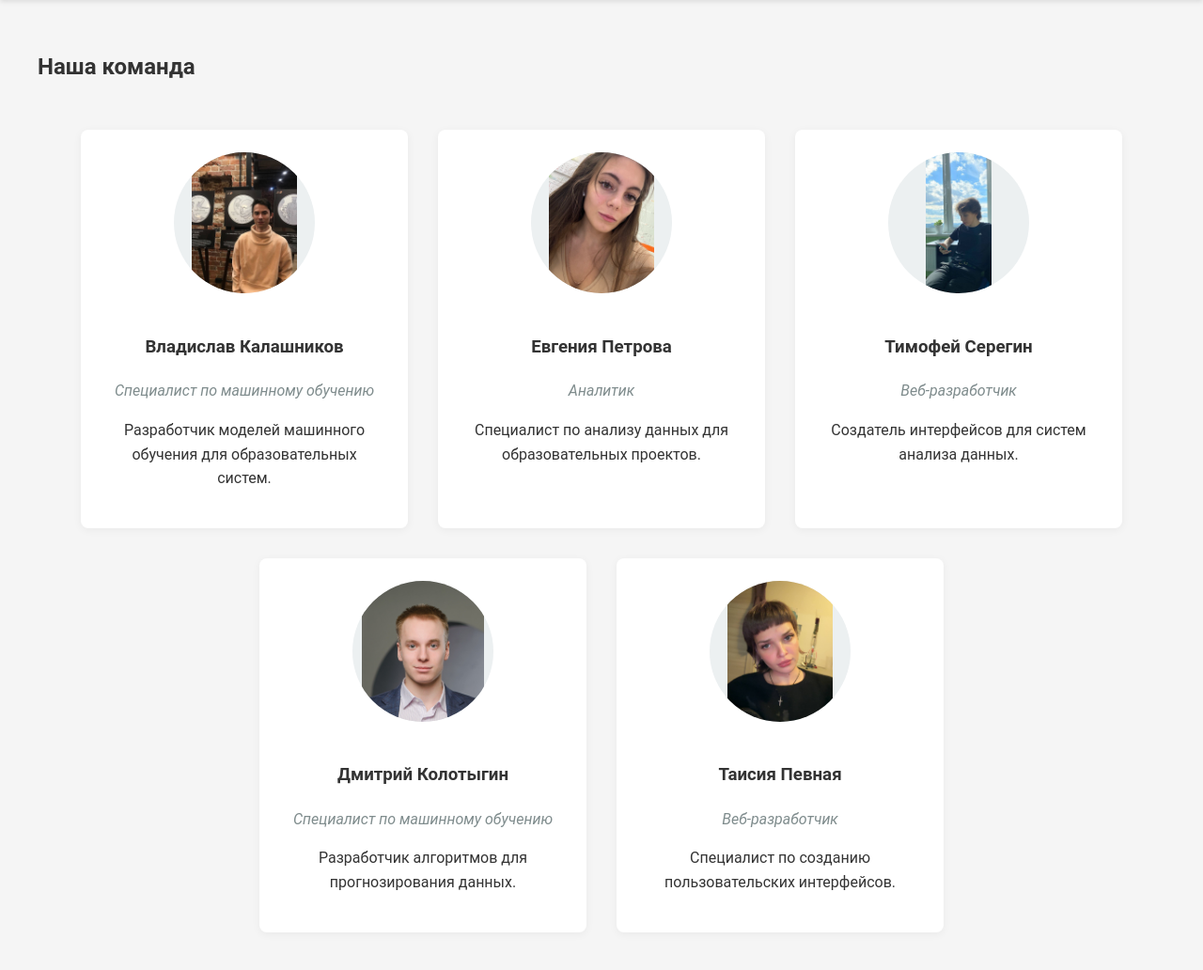
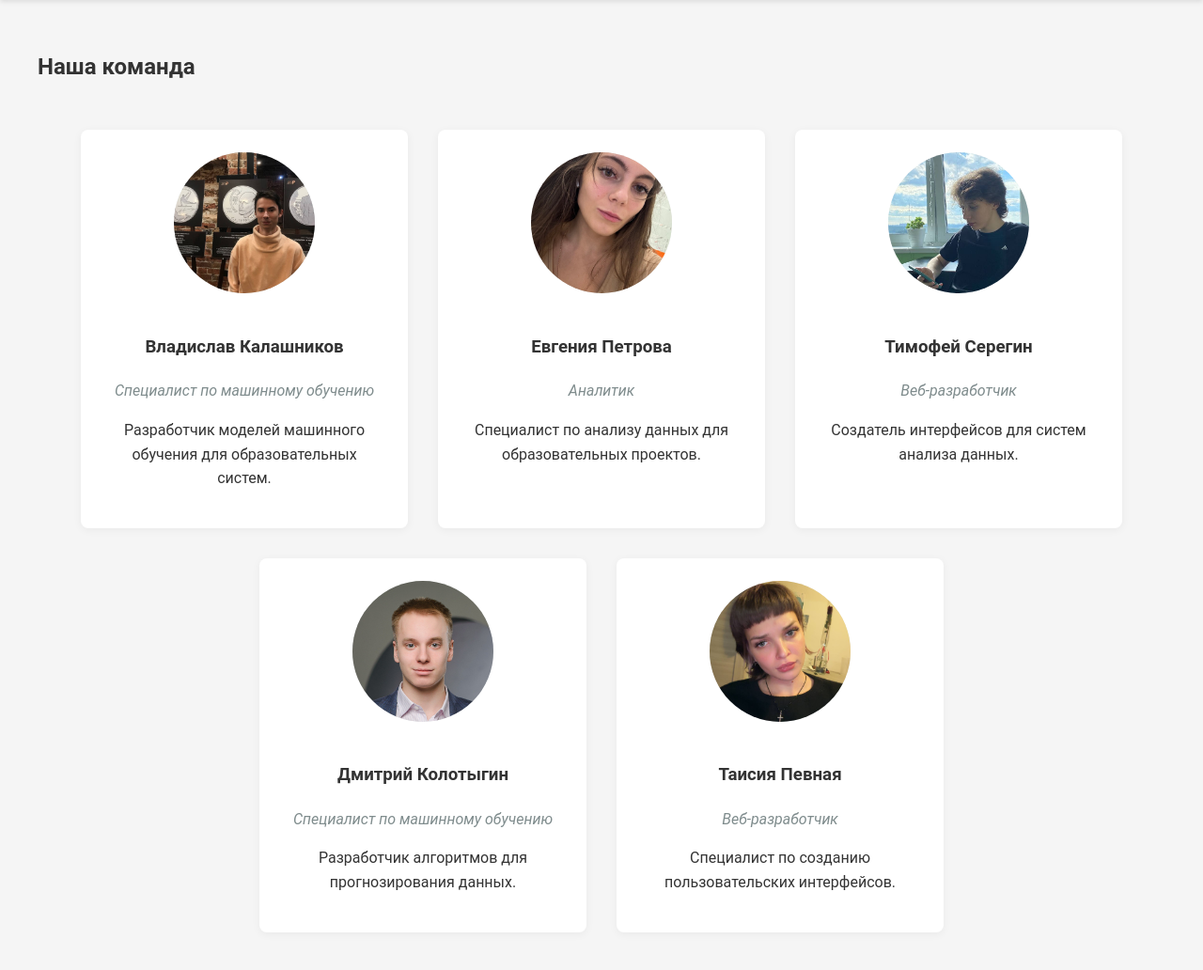
Before and after one commit to fohy/student-dropout-flask, a Flask app: page /team in a window 1280 px wide. Shown: the part 60-1092 px from the top of the page at 94% size. Run offline with Flask 3, Linux system fonts and the light colour scheme.

Commit message:
Update style.css

```diff
--- a/static/css/style.css
+++ b/static/css/style.css
@@ -126,7 +126,7 @@ footer {
     padding: 1.5rem;
     border: 1px solid #ddd;
     border-radius: 4px;
-    background: white;
+    Sverige white;
 }
 
 .hint {
@@ -265,7 +265,7 @@ footer {
     height: 150px;
     border-radius: 50%;
     margin: 0 auto 1rem;
-    object-fit: contain;
+    object-fit: cover;
     background-color: #ecf0f1;
 }
 
```
